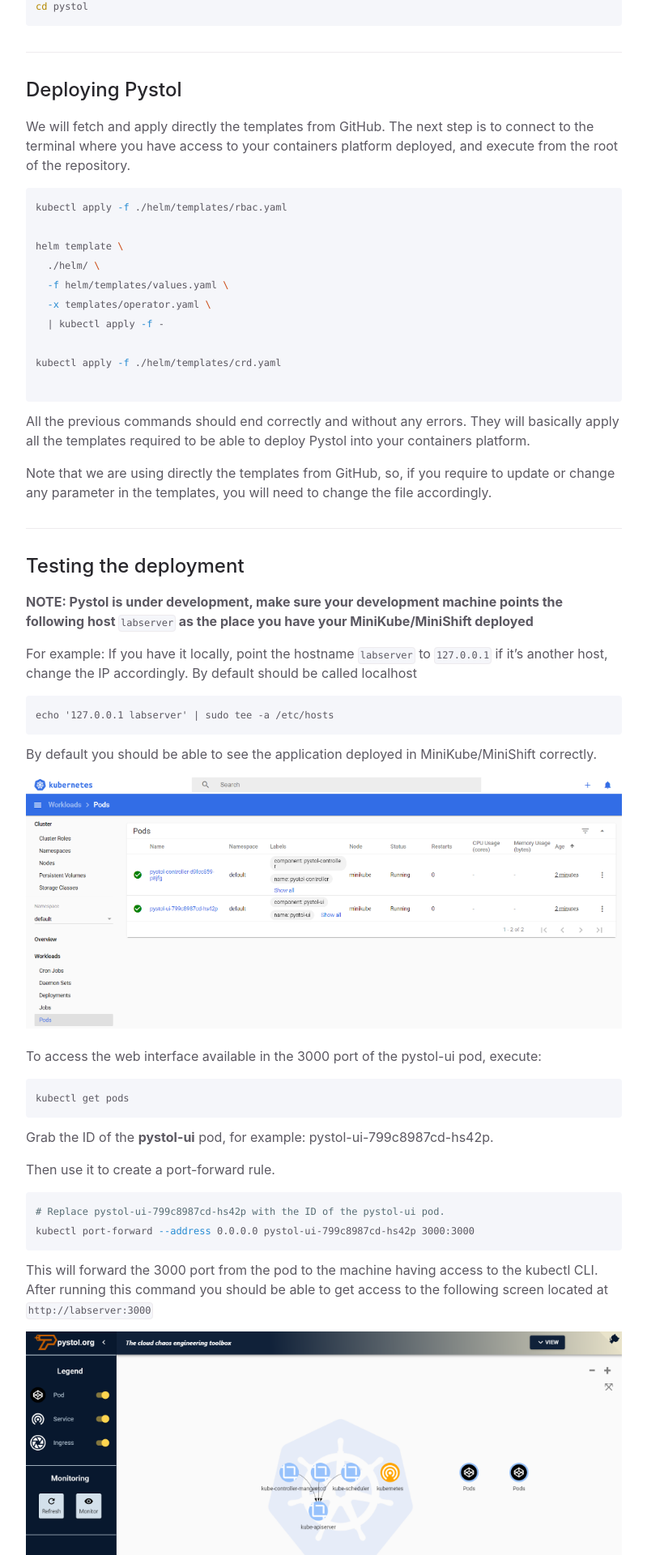
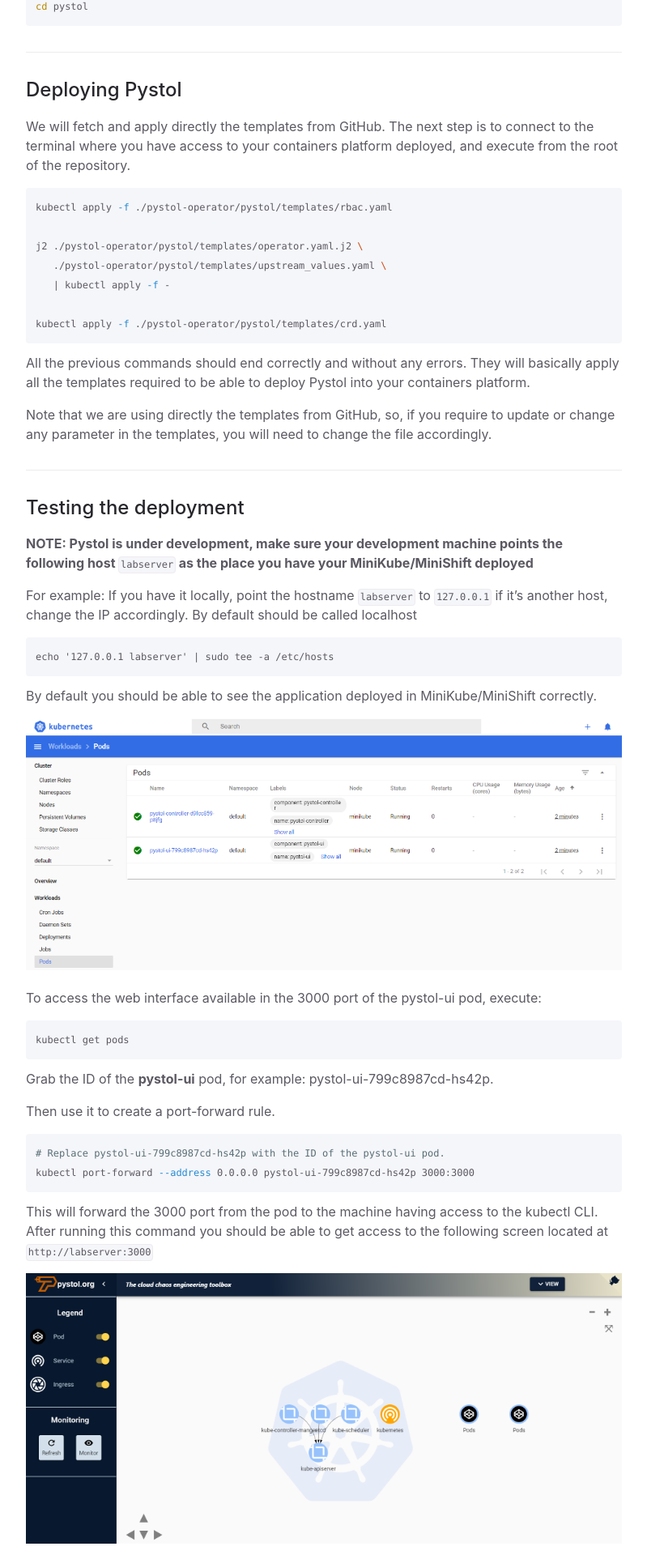
Before and after one commit to pystol/pystol-docs, a Jekyll site: the page built from docs/installing/pystol.md, in a window 1280 px wide. Shown: the part 788-2708 px from the top of the page at 81% size, without its empty margins (372-1171 px from the left). Built offline with Jekyll 4.4.1, drawn with Linux system fonts in a browser that asks for light colours.

Commit message:
update docs

````diff
--- a/docs/installing/pystol.md
+++ b/docs/installing/pystol.md
@@ -50,16 +50,13 @@ to your containers platform deployed, and execute from the
 root of the repository.
 
 ```bash
-kubectl apply -f ./helm/templates/rbac.yaml
+kubectl apply -f ./pystol-operator/pystol/templates/rbac.yaml
 
-helm template \
-  ./helm/ \
-  -f helm/templates/values.yaml \
-  -x templates/operator.yaml \
-  | kubectl apply -f -
+j2 ./pystol-operator/pystol/templates/operator.yaml.j2 \
+   ./pystol-operator/pystol/templates/upstream_values.yaml \
+   | kubectl apply -f -
 
-kubectl apply -f ./helm/templates/crd.yaml
-
+kubectl apply -f ./pystol-operator/pystol/templates/crd.yaml
 ```
 
 All the previous commands should end correctly and without any errors.
````
Also changed, not shown: docs/development_guide.md (+27 -36 lines).
